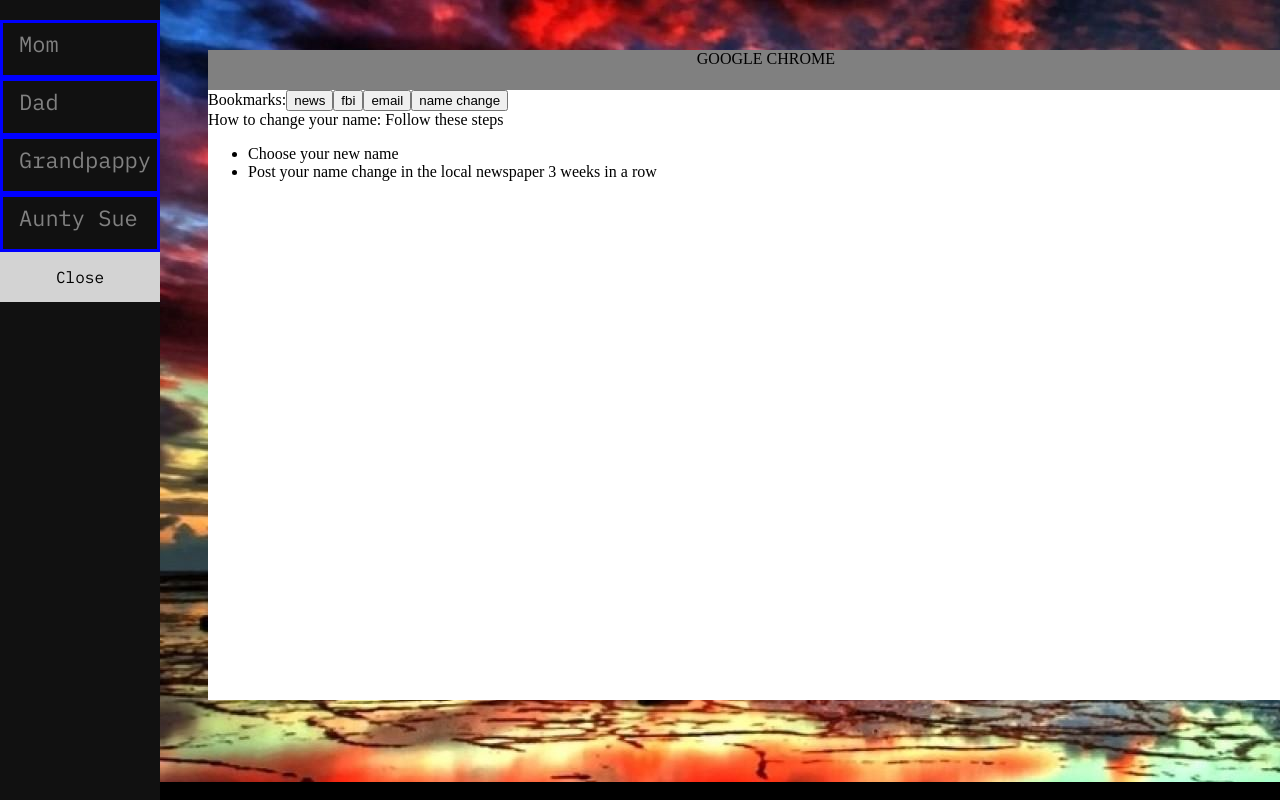
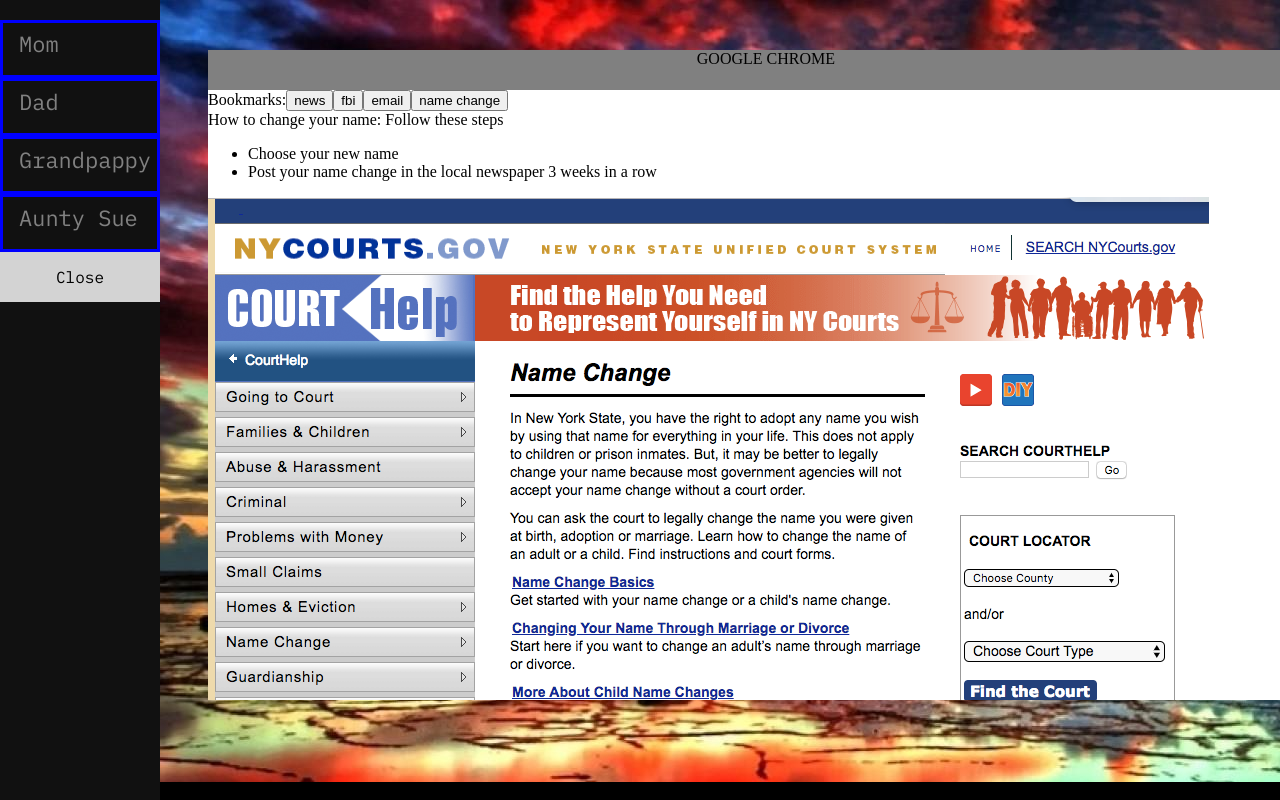
Before and after one commit to hlehv/pointandclick, a React (Create React App) app in the folder client/: page / in a window 1280 px wide. Both pictures are taken after a click on the button "name change". Shown: the top 800 px of the page. Built offline with nearby package versions, Linux system fonts and the light colour scheme.

Commit message:
Added image to name change page

```diff
--- /dev/null
+++ b/client/src/components/Window/Websites/NameChange.css
@@ -0,0 +1,3 @@
+#namechangepic{
+	width: 100%;
+}
--- a/client/src/components/Window/Websites/NameChange.js
+++ b/client/src/components/Window/Websites/NameChange.js
@@ -1,4 +1,5 @@
 import React from "react";
+import NameChangePic from "../../../images/NameChange.png"
 
 class NameChange extends React.Component {
   render() {
@@ -9,6 +10,7 @@
 	  		  		<li> Choose your new name </li>
 	  		  		<li> Post your name change in the local newspaper 3 weeks in a row </li>
   		  		</ul>
+  		  		<img src={NameChangePic} alt = "namechange" id="namechangepic"></img>
   			</div>
   		);
   }
```
Also changed, not shown: client/src/images/NameChange.png (added).
